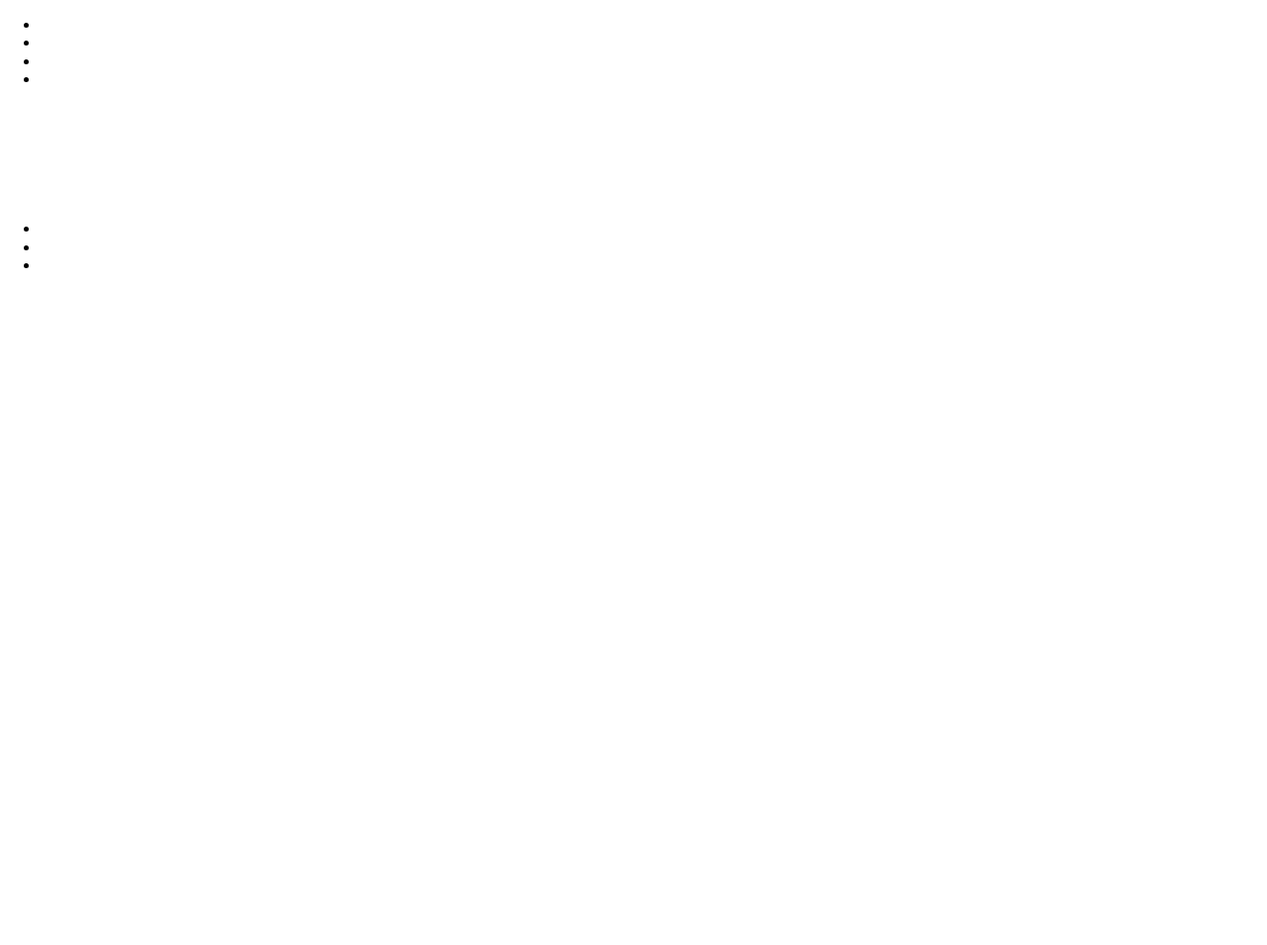
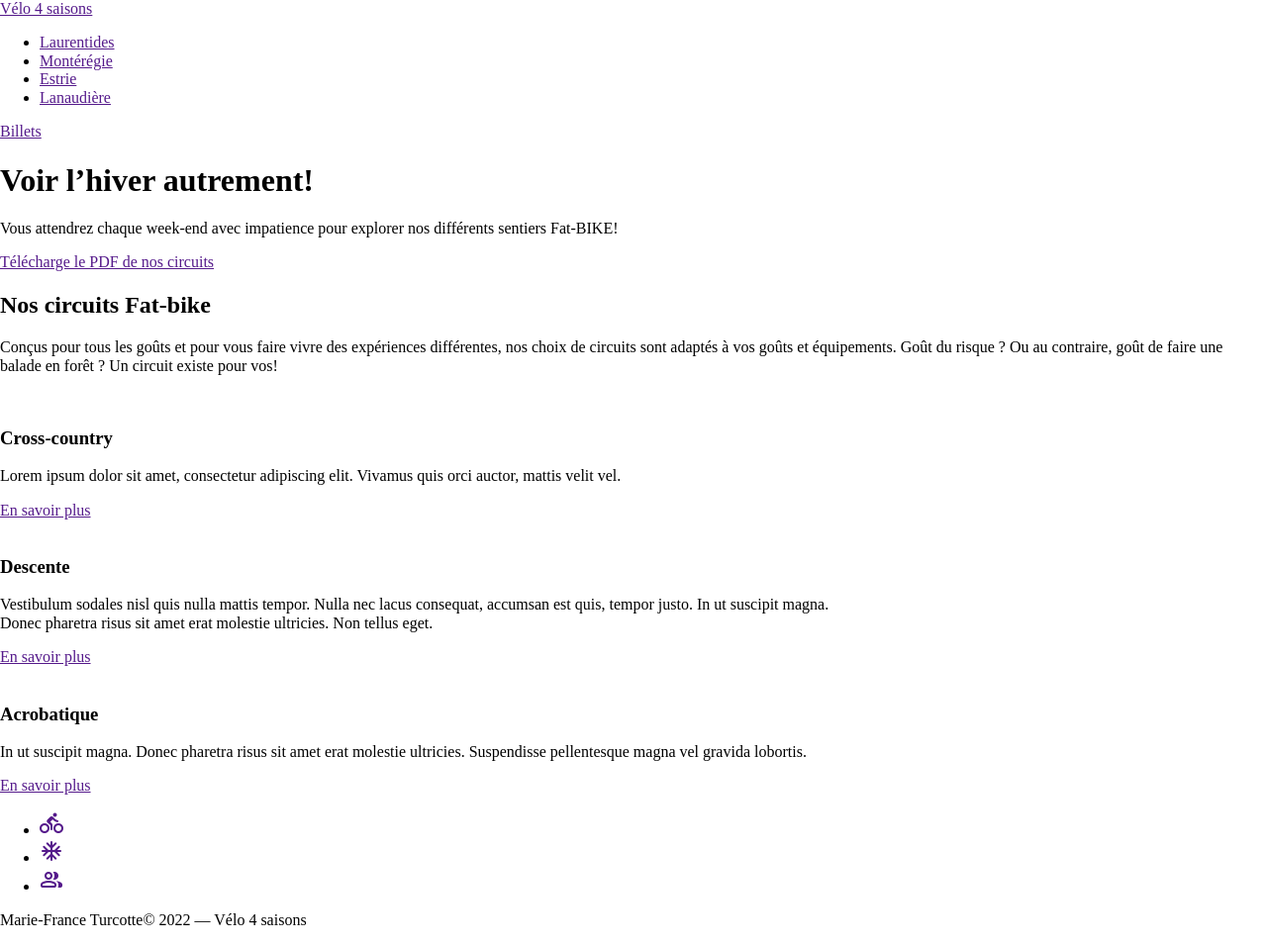
Before and after one commit to DarkBurner66/sem07_cw2_dominik, a plain HTML site: page index.html in a window 1280 px wide. Shown: the whole page at 99% size. Before the commit the page ends 800 px from the top, so only its background shows below. Drawn offline with nearby package versions, Linux system fonts and the light colour scheme.

Commit message:
fin html

```diff
--- a/index.html
+++ b/index.html
@@ -6,6 +6,7 @@
     <title>Vélo 4 saisons</title>
     <link rel="stylesheet" href="css/normalize.css">
 
+    <link rel="stylesheet" href="https://fonts.googleapis.com/css2?family=Material+Symbols+Rounded&text=directions_bike,ac_unit, group " />
     <link rel="stylesheet" href="css/styles.css">
     <script src="js/scripts.js" defer></script>
 </head>
@@ -13,18 +14,18 @@
     <header>
         <div class="wrapper">
             <div class="logo">
-                <a href=""></a>
+                <a href="">Vélo 4 saisons</a>
             </div>
             <nav>
                 <ul>
-                    <li><a href=""></a></li>
-                    <li><a href=""></a></li>
-                    <li><a href=""></a></li>
-                    <li><a href=""></a></li>
+                    <li><a href="">Laurentides</a></li>
+                    <li><a href="">Montérégie</a></li>
+                    <li><a href="">Estrie</a></li>
+                    <li><a href="">Lanaudière</a></li>
                 </ul>
             </nav>
             <div class="bouton">
-                <a href=""></a>
+                <a href="">Billets</a>
             </div>
         </div>
     </header>
@@ -32,10 +33,10 @@
     <section class="hero">
         <div class="wrapper">
             <div class="action">
-                <h1></h1>
-                <p></p>
+                <h1>Voir l’hiver autrement!</h1>
+                <p>Vous attendrez chaque week-end avec impatience pour explorer nos différents sentiers Fat-BIKE!</p>
                 <div class="bouton">
-                    <a href=""></a>
+                    <a href="">Télécharge le PDF de nos circuits</a>
                 </div>
             </div>
         </div>
@@ -43,28 +44,33 @@
 
     <section class="contenu">
         <div class="wrapper">
-            <h2></h2>
-            <p></p>
+            <h2>Nos circuits Fat-bike</h2>
+            <p>Conçus pour tous les goûts et pour vous faire vivre des expériences différentes, nos choix de circuits sont adaptés à vos goûts et équipements. Goût du risque ? Ou au contraire, goût de faire une balade en forêt ? Un circuit existe pour vos!</p>
             <div class="carte">
                 <article>
                     <img src="" alt="">
-                    <h3></h3>
+                    <h3>Cross-country</h3>
+                    <p>Lorem ipsum dolor sit amet, consectetur adipiscing elit. Vivamus quis orci auctor, mattis velit vel.</p>
                     <div class="bouton">
-                        <a href=""></a>
+                        <a href="">En savoir plus</a>
                     </div>
                 </article>
                 <article>
                     <img src="" alt="">
-                    <h3></h3>
+                    <h3>Descente</h3>
+                    <p>Vestibulum sodales nisl quis nulla mattis tempor. Nulla nec lacus consequat, accumsan est quis, tempor justo. In ut suscipit magna. <br>
+
+                        Donec pharetra risus sit amet erat molestie ultricies. Non tellus eget.</p>
                     <div class="bouton">
-                        <a href=""></a>
+                        <a href="">En savoir plus</a>
                     </div>
                 </article>
                 <article>
                     <img src="" alt="">
-                    <h3></h3>
+                    <h3>Acrobatique</h3>
+                    <p> In ut suscipit magna. Donec pharetra risus sit amet erat molestie ultricies. Suspendisse pellentesque magna vel gravida lobortis.</p>
                     <div class="bouton">
-                        <a href=""></a>
+                        <a href="">En savoir plus</a>
                     </div>
                 </article>
             </div>
@@ -75,14 +81,24 @@
         <div class="wrapper">
             <div class="media">
                 <ul>
-                    <li><a href=""><span></span></a></li>
-                    <li><a href=""><span></span></a></li>
-                    <li><a href=""><span></span></a></li>
+                    <li><a href=""><span class="material-symbols-rounded">
+                        directions_bike
+                        </span></a></li>
+                    <li><a href=""><span class="material-symbols-rounded">
+                        ac_unit
+                        </span></a></li>
+                    <li><a href=""><span class="material-symbols-rounded">
+                        group
+                        </span></a></li>
                 </ul>
             </div>
-            <p></p>
+            <p>Marie-France Turcotte© 2022 — Vélo 4 saisons</p>
         </div>
     </footer>
 
+
+    <div class="modale"></div>
+
+
 </body>
 </html>
```
